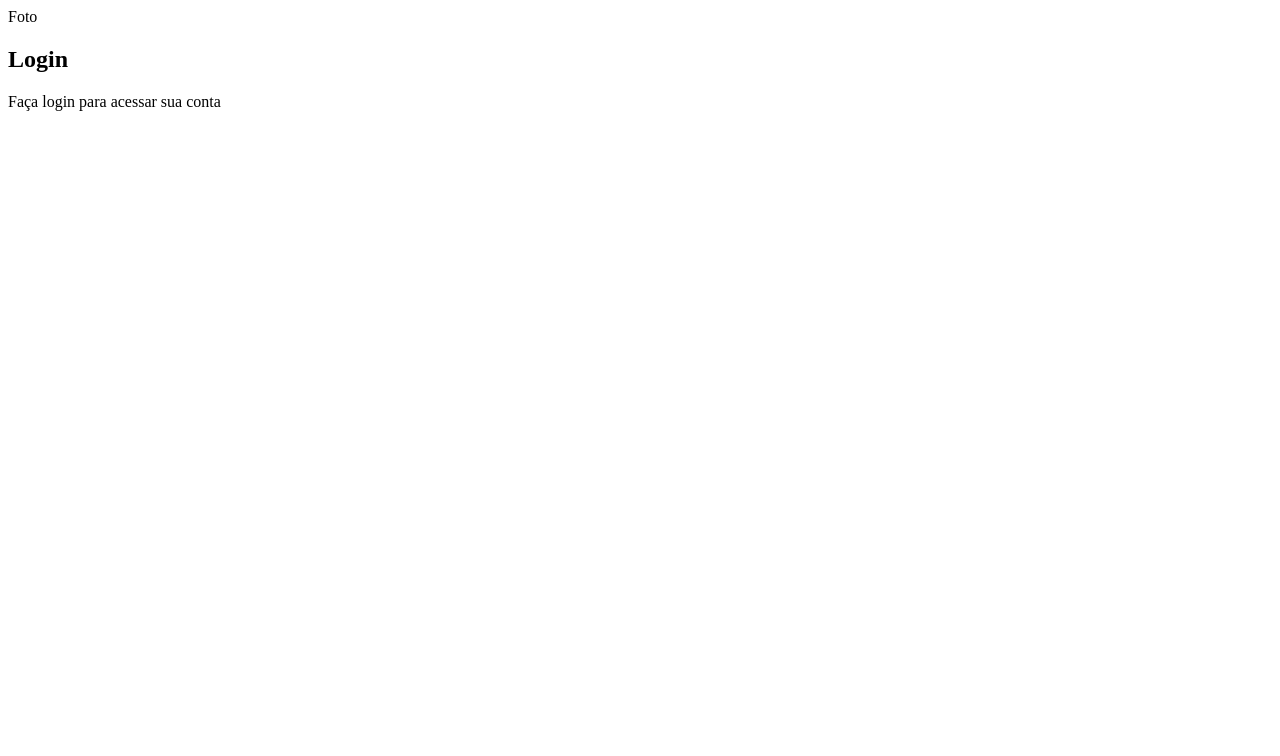
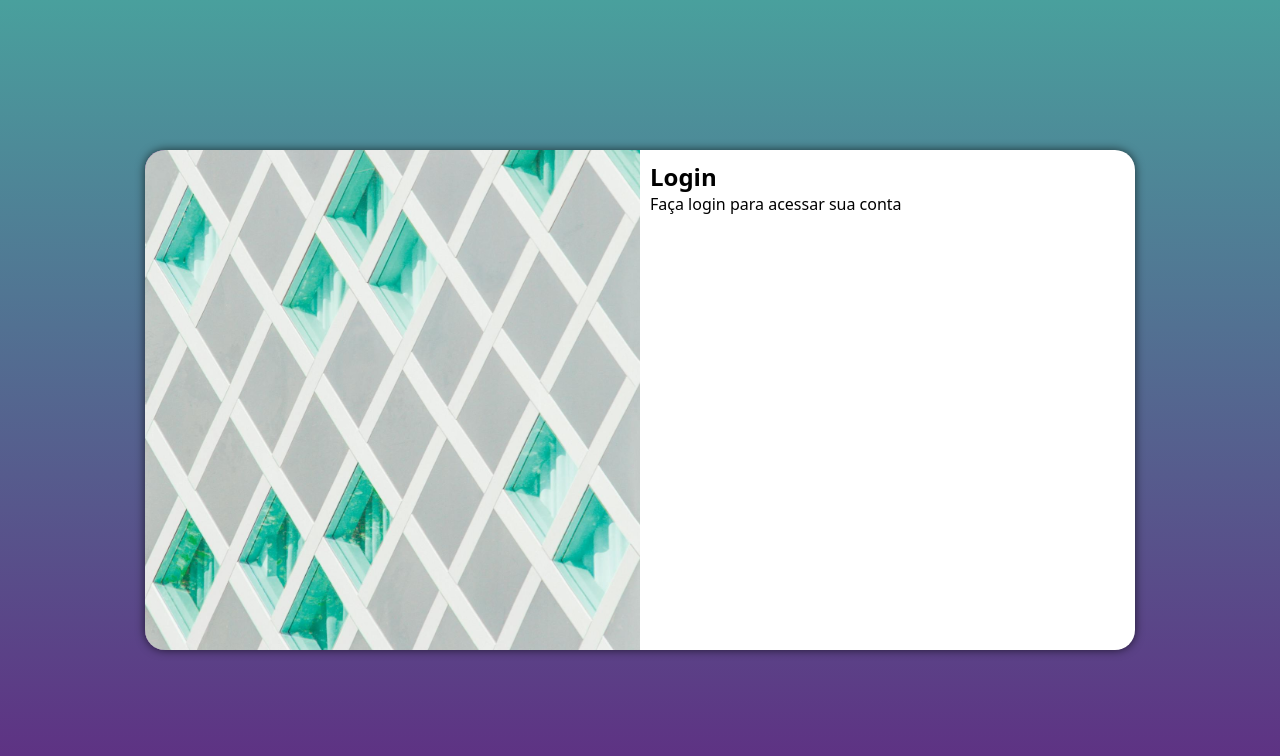
Before and after one commit to gustavo-g-machado/projeto-login, a plain HTML site: page index.html in a window 1280 px wide. Drawn offline with Linux system fonts and the light colour scheme.

Commit message:
media query para outras telas

```diff
--- /dev/null
+++ b/estilos/media-query.css
@@ -0,0 +1,43 @@
+@charset "UTF-8";
+
+@media screen and (min-width: 768px) and (max-width: 992px) {
+
+    body {
+        background-image: linear-gradient(#49a09d, #5f2c82);
+    }
+    #login {
+        width: 80vw;
+    }
+
+    #login > #imagem {
+        float: left;
+        width: 30%;
+        height: 100%;
+    }
+    #login > #formulario {
+        float: right;
+        width: 70%;
+    }
+}
+
+@media screen and (min-width: 992px) {
+
+    body {
+        background-image: linear-gradient(#49a09d, #5f2c82);
+    }
+    #login {
+        width: 990px;
+
+    }
+
+    #login > #imagem {
+        float: left;
+        width: 50%;
+        height: 100%;
+    }
+
+    #login > #formulario {
+        float: right;
+        width: 50%;
+    }
+}
--- a/estilos/style.css
+++ b/estilos/style.css
@@ -1 +1,49 @@
 @charset "UTF-8";
+
+* {
+    margin: 0px;
+    padding: 0px;
+    font-family: system-ui, -apple-system, BlinkMacSystemFont, 'Segoe UI', Roboto, Oxygen, Ubuntu, Cantarell, 'Open Sans', 'Helvetica Neue', sans-serif;
+    box-sizing: border-box;
+}
+
+body, html {
+    background-color: #5f2c82;
+    height: 100vh;
+    width: 100vw;
+}
+
+main {
+    position: relative;
+    height: 100vh;
+    width: 100vw;
+}
+
+#login {
+    position: absolute;
+    top: 50%;
+    left: 50%;
+    transform: translate(-50%, -50%);
+    overflow: hidden;
+
+    background-color: white;
+    width: 250px;
+    height: 500px;
+    border-radius: 20px;
+    box-shadow: 0px 0px 10px rgba(0, 0, 0, 0.658);
+
+    transition: width 0.3s, height 0.3s;
+    transition-timing-function: ease;
+}
+
+#login > #imagem {
+    background:#5f2c82 url(../imagens/pexels-ben-neale-380337.jpg) no-repeat ;
+    background-position: center bottom;
+    background-size: cover;
+    height: 200px;
+}
+
+#login > #formulario {
+    display: block;
+    padding: 10px;
+}
--- a/index.html
+++ b/index.html
@@ -5,14 +5,15 @@
     <meta name="viewport" content="width=device-width, initial-scale=1.0">
     <title>Login</title>
     <link rel="stylesheet" href="estilos/style.css">
+    <link rel="stylesheet" href="estilos/media-query.css">
 </head>
 <body>
     <main>
-        <section id="Login">
+        <section id="login">
             <div id="imagem">
-                Foto
+
             </div>
-            <div id="formulatio">
+            <div id="formulario">
                 <h1>Login</h1>
                 <p>Faça login para acessar sua conta</p>
                 <form action="login.js" method="post">
```
